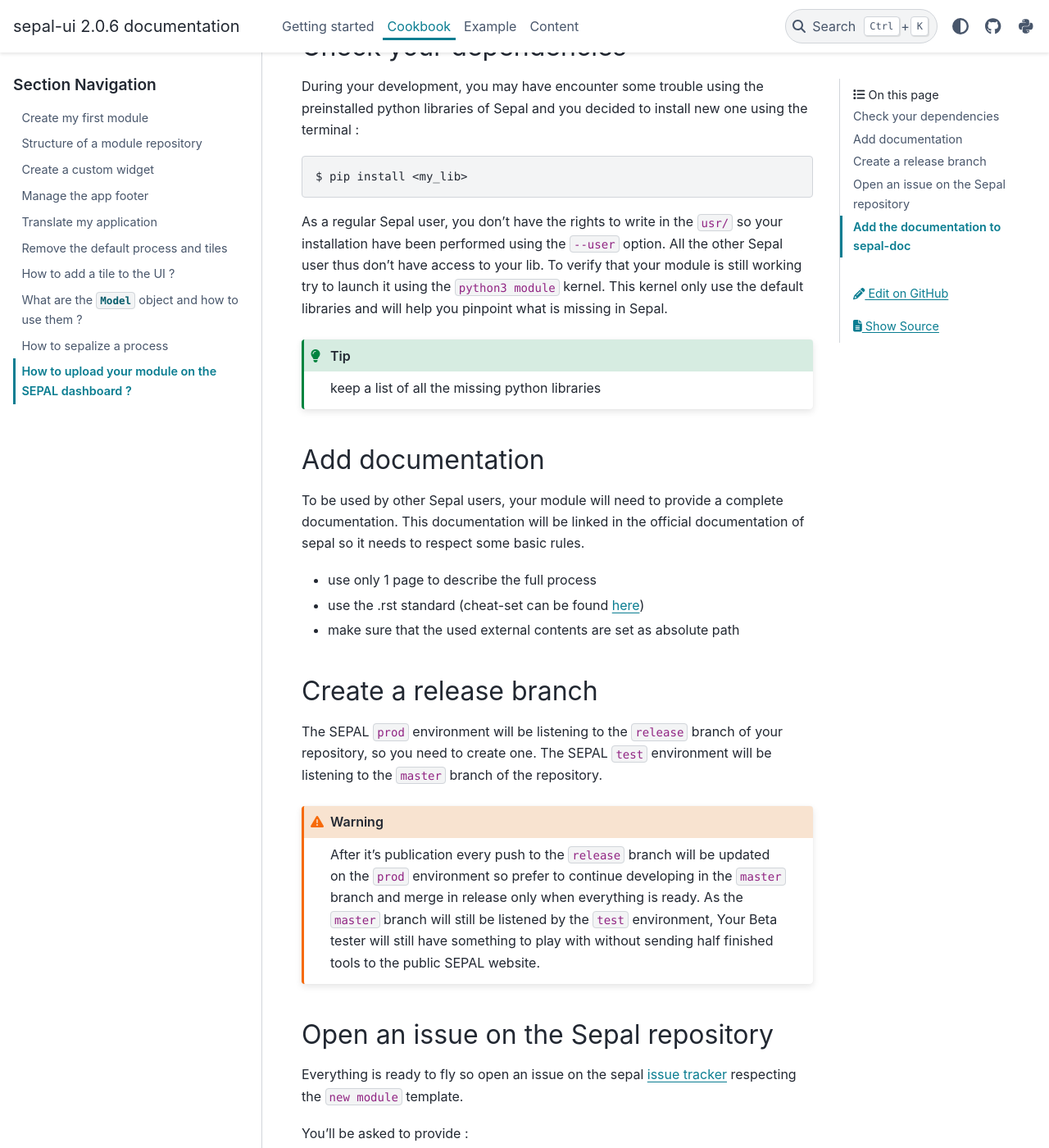
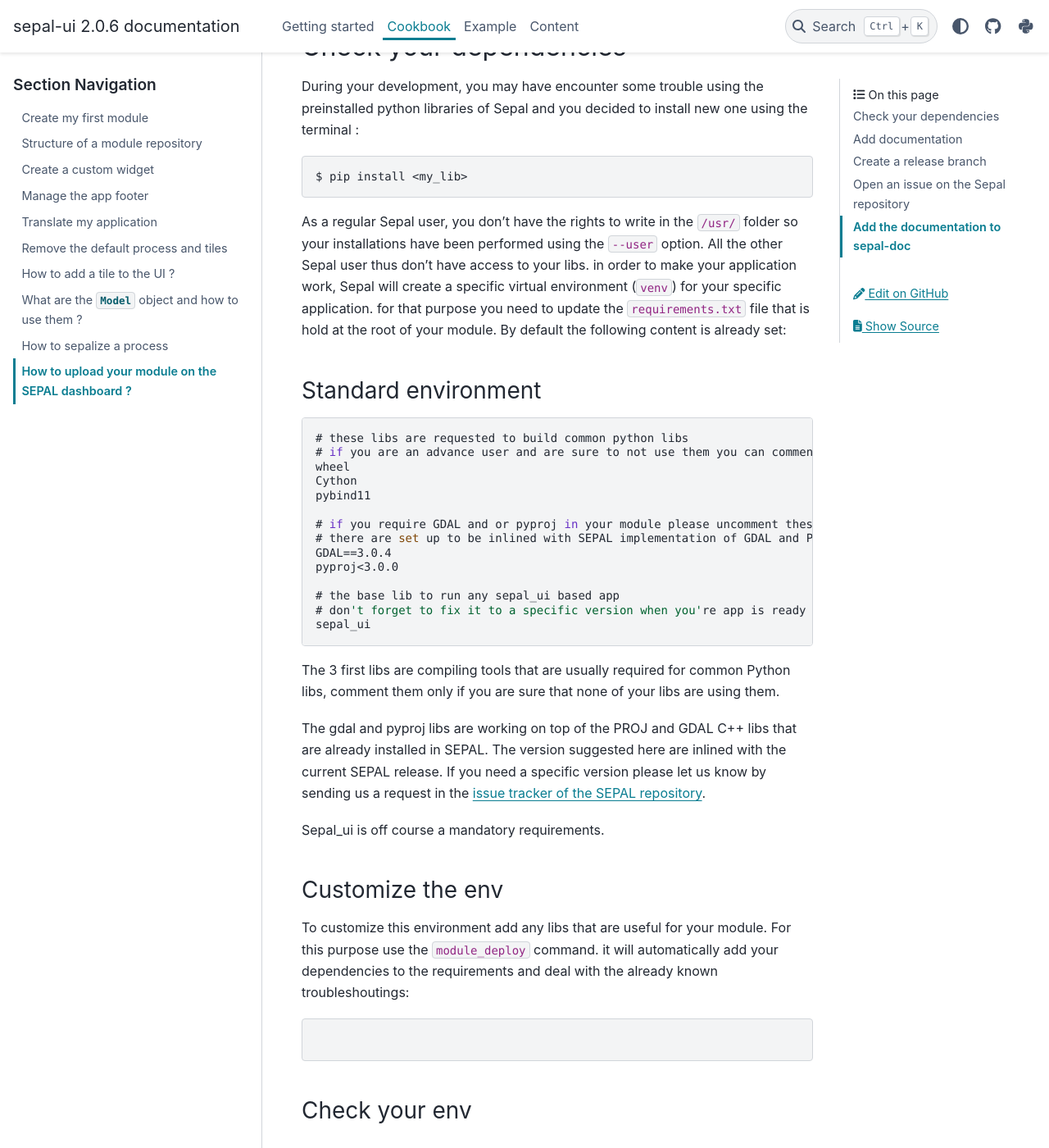
Before and after one commit to openforis/sepal_ui, a Sphinx documentation site: the page built from docs/source/tutorials/send-to-sepal.rst, in a window 1280 px wide and 1400 px high, scrolled down 340 px. Shown: the whole window at 82% size. Built offline with Sphinx 7.4.7 and the PyData theme 0.15.4, drawn with Linux system fonts in a browser that asks for light colours; the version number is read from the project's files by our own code; some of the changed text lies outside the part shown.

Commit message:
update documentation

```diff
--- a/docs/source/tutorials/send-to-sepal.rst
+++ b/docs/source/tutorials/send-to-sepal.rst
@@ -12,12 +12,43 @@
 
     $ pip install <my_lib>
 
-As a regular Sepal user, you don't have the rights to write in the :code:`usr/` so your installation have been performed using the :code:`--user` option. All the other Sepal user thus don't have access to your lib.
-To verify that your module is still working try to launch it using the :code:`python3 module` kernel. This kernel only use the default libraries and will help you pinpoint what is missing in Sepal.
+As a regular Sepal user, you don't have the rights to write in the :code:`/usr/` folder so your installations have been performed using the :code:`--user` option. All the other Sepal user thus don't have access to your libs.
+in order to make your application work, Sepal will create a specific virtual environment (:code:`venv`) for your specific application. for that purpose you need to update the :code:`requirements.txt` file that is hold at the root of your module. By default the following content is already set:
 
-.. tip::
+Standard environment
+^^^^^^^^^^^^^^^^^^^^
+.. code-block:: console
 
-    keep a list of all the missing python libraries
+    # these libs are requested to build common python libs
+    # if you are an advance user and are sure to not use them you can comment the following lines
+    wheel
+    Cython
+    pybind11
+
+    # if you require GDAL and or pyproj in your module please uncomment these lines
+    # there are set up to be inlined with SEPAL implementation of GDAL and PROJ version
+    GDAL==3.0.4
+    pyproj<3.0.0
+
+    # the base lib to run any sepal_ui based app
+    # don't forget to fix it to a specific version when you're app is ready
+    sepal_ui
+
+The 3 first libs are compiling tools that are usually required for common Python libs, comment them only if you are sure that none of your libs are using them.
+
+The gdal and pyproj libs are working on top of the PROJ and GDAL C++ libs that are already installed in SEPAL. The version suggested here are inlined with the current SEPAL release. If you need a specific version please let us know by sending us a request in the `issue tracker of the SEPAL repository <https://github.com/openforis/sepal/issues>`_.
+
+Sepal_ui is off course a mandatory requirements.
+
+Customize the env
+^^^^^^^^^^^^^^^^^
+
+To customize this environment add any libs that are useful for your module. For this purpose use the :code:`module_deploy` command. it will automatically add your dependencies to the requirements and deal with the already known troubleshoutings:
+
+.. code-block:: console
+
+Check your env
+^^^^^^^^^^^^^^
 
 Add documentation
 -----------------
@@ -48,7 +79,6 @@
 - the name of the repository
 - the name of the app to display in the dashboard
 - a short description of the module (1 liner)
-- the missing python libraries
 
 Our maintainers will then study your request and may ask you to make modifications to your repository before pulling.
 
```
